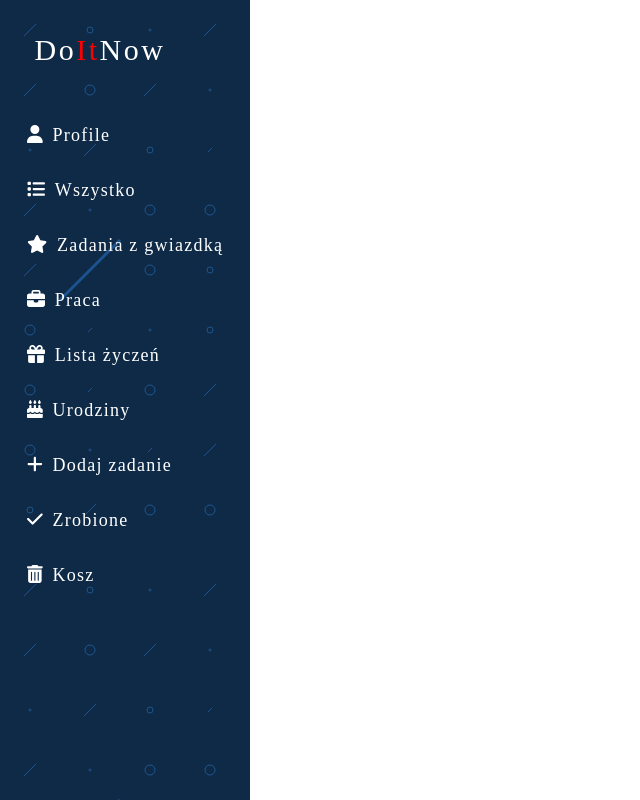
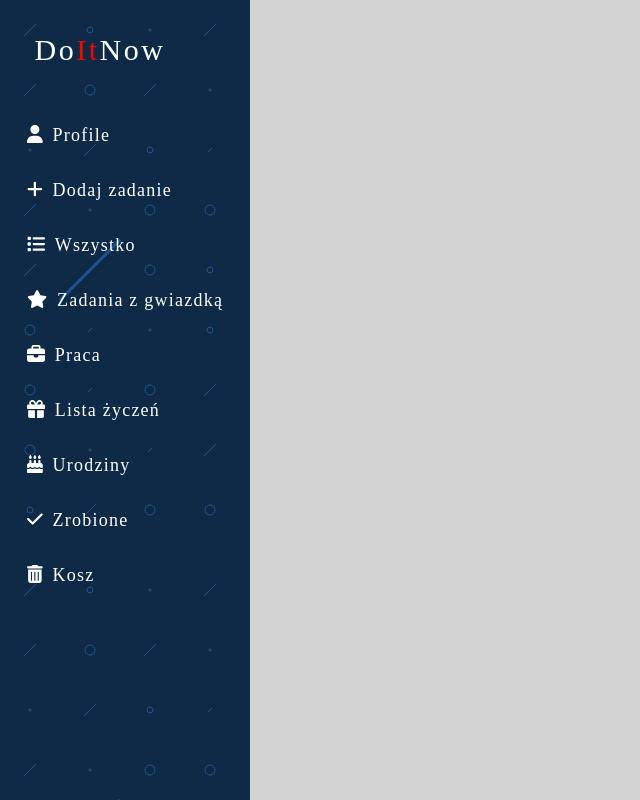
Before and after one commit to CodeVoyageer/DoItNow, a React (Vite) app: page / in a window 1280 px wide. Shown: the whole page, without its empty margins (0-640 px from the left). Built offline with nearby package versions, Linux system fonts and the light colour scheme.

Commit message:
zaczecie dodawania tasków

```diff
--- a/src/App.tsx
+++ b/src/App.tsx
@@ -1,10 +1,12 @@
 import React from "react";
 import SideBar from "./components/SideBar";
-
+import AddTask from "./components/AddTask";
 const App: React.FC = () => {
   return (
     <>
+     <AddTask/>
       <SideBar />
+
     </>
   );
 };
--- /dev/null
+++ b/src/components/AddTask.tsx
@@ -0,0 +1,14 @@
+import React from "react";
+import '../styles/AddTask.scss'
+
+const AddTask: React.FC = () =>{
+return(
+    <>
+    <section className="addTask">
+        sd
+    </section>
+    </>
+)
+}
+
+export default AddTask;
--- a/src/components/SideBar.tsx
+++ b/src/components/SideBar.tsx
@@ -1,26 +1,84 @@
 import React from "react";
-import '../styles/SideBar.scss'
+import "../styles/SideBar.scss";
 import { FontAwesomeIcon } from "@fortawesome/react-fontawesome";
-import { faUser, faList,faStar,faBriefcase,faGift,faBirthdayCake,faPlus,faCheck,faTrashCan } from "@fortawesome/free-solid-svg-icons";
+import {
+  faUser,
+  faList,
+  faStar,
+  faBriefcase,
+  faGift,
+  faBirthdayCake,
+  faPlus,
+  faCheck,
+  faTrashCan,
+} from "@fortawesome/free-solid-svg-icons";
 
 const SideBar: React.FC = () => {
   return (
     <>
       <aside className="sidebar">
         <div className="sidebar_logo-container">
-          <h1 className="sidebar_logo">Do<p className="sidebar_logo_second">It</p>Now</h1>
+          <h1 className="sidebar_logo">
+            Do<p className="sidebar_logo_second">It</p>Now
+          </h1>
         </div>
         <div className="sidebar_container">
           <ul className="sidebar_list">
-            <li className="sidebar_list_menu"><span className="sidebar_list_icon"><FontAwesomeIcon icon={faUser}/></span>Profile</li>
-            <li className="sidebar_list_menu"><span className="sidebar_list_icon"><FontAwesomeIcon icon={faList}/></span>Wszystko</li>
-            <li className="sidebar_list_menu"><span className="sidebar_list_icon"><FontAwesomeIcon icon={faStar}/></span>Zadania z gwiazdką</li>
-            <li className="sidebar_list_menu"><span className="sidebar_list_icon"><FontAwesomeIcon icon={faBriefcase}/></span>Praca</li>
-            <li className="sidebar_list_menu"><span className="sidebar_list_icon"><FontAwesomeIcon icon={faGift}/></span>Lista życzeń</li>
-            <li className="sidebar_list_menu"><span className="sidebar_list_icon"><FontAwesomeIcon icon={faBirthdayCake}/></span>Urodziny</li>
-            <li className="sidebar_list_menu"><span className="sidebar_list_icon"><FontAwesomeIcon icon={faPlus}/></span>Dodaj zadanie</li>
-            <li className="sidebar_list_menu"><span className="sidebar_list_icon"><FontAwesomeIcon icon={faCheck}/></span>Zrobione</li>
-            <li className="sidebar_list_menu"><span className="sidebar_list_icon"><FontAwesomeIcon icon={faTrashCan}/></span>Kosz</li>
+            <li className="sidebar_list_menu">
+              <span className="sidebar_list_icon">
+                <FontAwesomeIcon icon={faUser} />
+              </span>
+              Profile
+            </li>
+            <li className="sidebar_list_menu">
+              <span className="sidebar_list_icon">
+                <FontAwesomeIcon icon={faPlus} />
+              </span>
+              Dodaj zadanie
+            </li>
+            <li className="sidebar_list_menu">
+              <span className="sidebar_list_icon">
+                <FontAwesomeIcon icon={faList} />
+              </span>
+              Wszystko
+            </li>
+            <li className="sidebar_list_menu">
+              <span className="sidebar_list_icon">
+                <FontAwesomeIcon icon={faStar} />
+              </span>
+              Zadania z gwiazdką
+            </li>
+            <li className="sidebar_list_menu">
+              <span className="sidebar_list_icon">
+                <FontAwesomeIcon icon={faBriefcase} />
+              </span>
+              Praca
+            </li>
+            <li className="sidebar_list_menu">
+              <span className="sidebar_list_icon">
+                <FontAwesomeIcon icon={faGift} />
+              </span>
+              Lista życzeń
+            </li>
+            <li className="sidebar_list_menu">
+              <span className="sidebar_list_icon">
+                <FontAwesomeIcon icon={faBirthdayCake} />
+              </span>
+              Urodziny
+            </li>
+
+            <li className="sidebar_list_menu">
+              <span className="sidebar_list_icon">
+                <FontAwesomeIcon icon={faCheck} />
+              </span>
+              Zrobione
+            </li>
+            <li className="sidebar_list_menu">
+              <span className="sidebar_list_icon">
+                <FontAwesomeIcon icon={faTrashCan} />
+              </span>
+              Kosz
+            </li>
           </ul>
         </div>
       </aside>
--- a/src/main.scss
+++ b/src/main.scss
@@ -1,4 +1,5 @@
 body {
+  box-sizing: border-box;
   width: 100%;
   margin: 0 auto;
 }
--- /dev/null
+++ b/src/styles/AddTask.scss
@@ -0,0 +1,7 @@
+.addTask{
+    background-color: #d3d3d3;
+    width: 100vw;
+    height: 100vh;
+display: block;
+
+}
--- a/src/styles/SideBar.scss
+++ b/src/styles/SideBar.scss
@@ -2,6 +2,8 @@
   width: 250px;
   height: 100vh;
   background-image: url("../assets/Sprinkle.svg");
+  position: absolute;
+  top: 0;
   &_logo-container {
     width: 200px;
     height: 100px;
```
